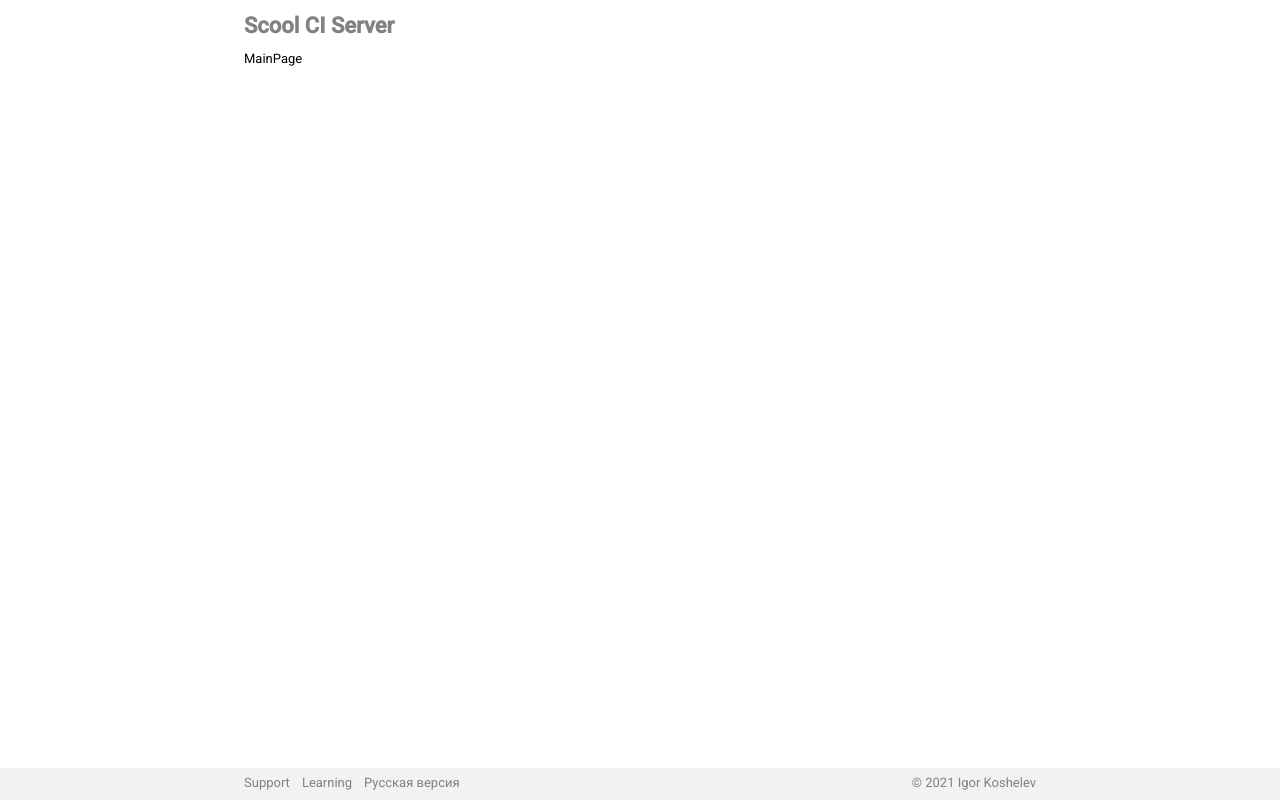
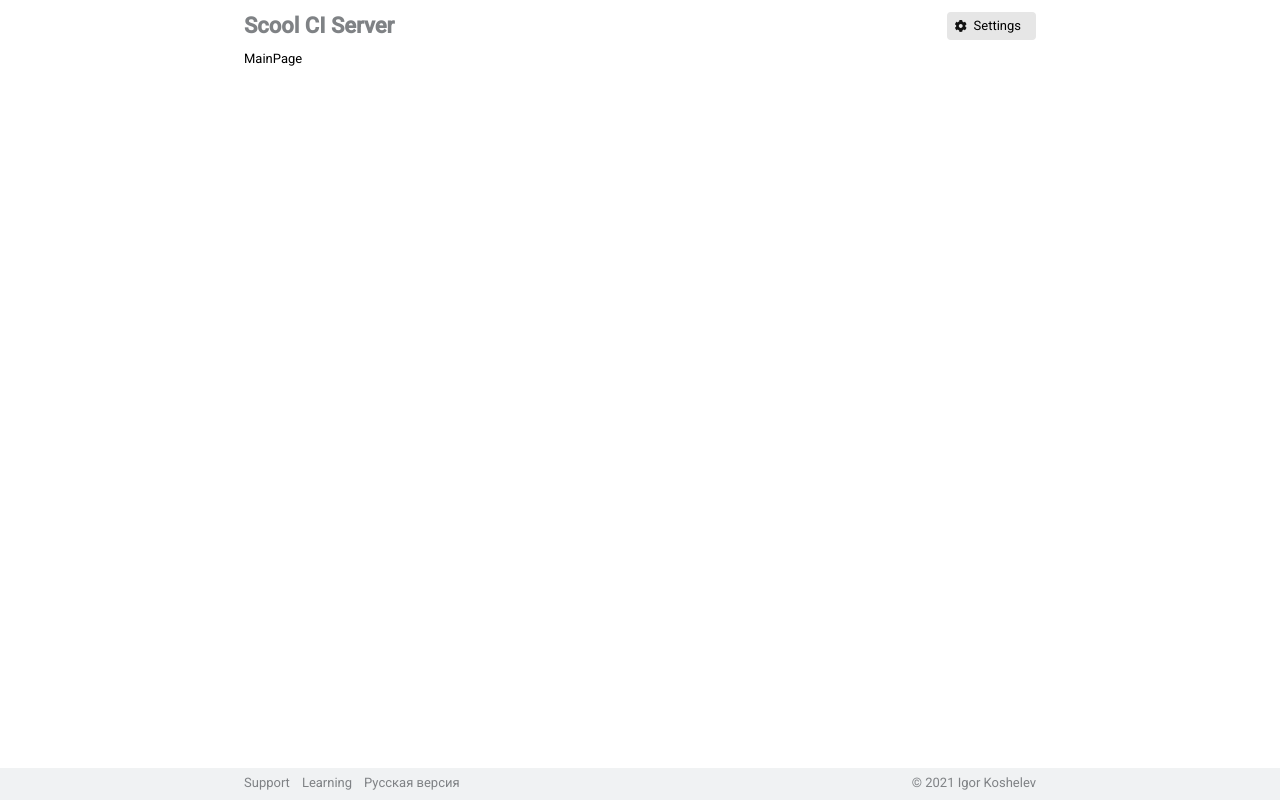
Before and after one commit to i-kosh/shri-react-1, a React (Create React App) app: page / in a window 1280 px wide. Built offline with nearby package versions, Linux system fonts and the light colour scheme.

Commit message:
feat: добавляет кнопку перехода к настройкам

```diff
--- a/src/layouts/Default/index.tsx
+++ b/src/layouts/Default/index.tsx
@@ -1,7 +1,10 @@
 import { FunctionComponent } from 'react'
 import { PageContainer } from '../../components/PageContainer'
+import { ButtonRouter } from '../../components/ButtonRouter'
+import { useRouteMatch } from 'react-router-dom'
 import classNames from 'classnames'
 import './style.scss'
+import { ReactComponent as CogSvg } from '../../assets/cog.svg'
 
 export interface DefaultLayoutProps {
   title?: string
@@ -18,12 +21,45 @@ export const DefaultLayout: FunctionComponent<DefaultLayoutProps> = ({
     'page__header-title--dimm': !title,
   })
 
+  const settingsRoute = useRouteMatch('/settings')
+
+  const settingsButton = !settingsRoute && (
+    <>
+      <div className="page__button">
+        <ButtonRouter
+          path="/settings"
+          buttonProps={{
+            size: 'xs',
+            nativeAttrs: {
+              title: 'Settings',
+            },
+          }}
+        >
+          <CogSvg />
+        </ButtonRouter>
+      </div>
+      <div className="page__button-desktop">
+        <ButtonRouter
+          path="/settings"
+          buttonProps={{
+            size: 'sm',
+            prepend: <CogSvg />,
+          }}
+        >
+          Settings
+        </ButtonRouter>
+      </div>
+    </>
+  )
+
   return (
     <div className="page">
       <header>
         <PageContainer>
           <div className="page__header">
             <h1 className={titleClasses}>{headerTitle}</h1>
+
+            <div className="page__buttons">{settingsButton}</div>
           </div>
         </PageContainer>
       </header>
--- a/src/layouts/Default/style.scss
+++ b/src/layouts/Default/style.scss
@@ -23,8 +23,24 @@
   }
 }
 
-.page__header-title--dimm {
-  color: var(--color-text-second);
+.page__buttons {
+  margin-left: auto;
+}
+
+.page__button {
+  display: none;
+
+  @media (max-width: $desktop) {
+    display: block;
+  }
+}
+
+.page__button-desktop {
+  display: none;
+
+  @media (min-width: $desktop) {
+    display: block;
+  }
 }
 
 .page__main {
@@ -71,3 +87,7 @@
   cursor: default;
   color: var(--color-text-second);
 }
+
+.page__header-title--dimm {
+  color: var(--color-text-second);
+}
```
